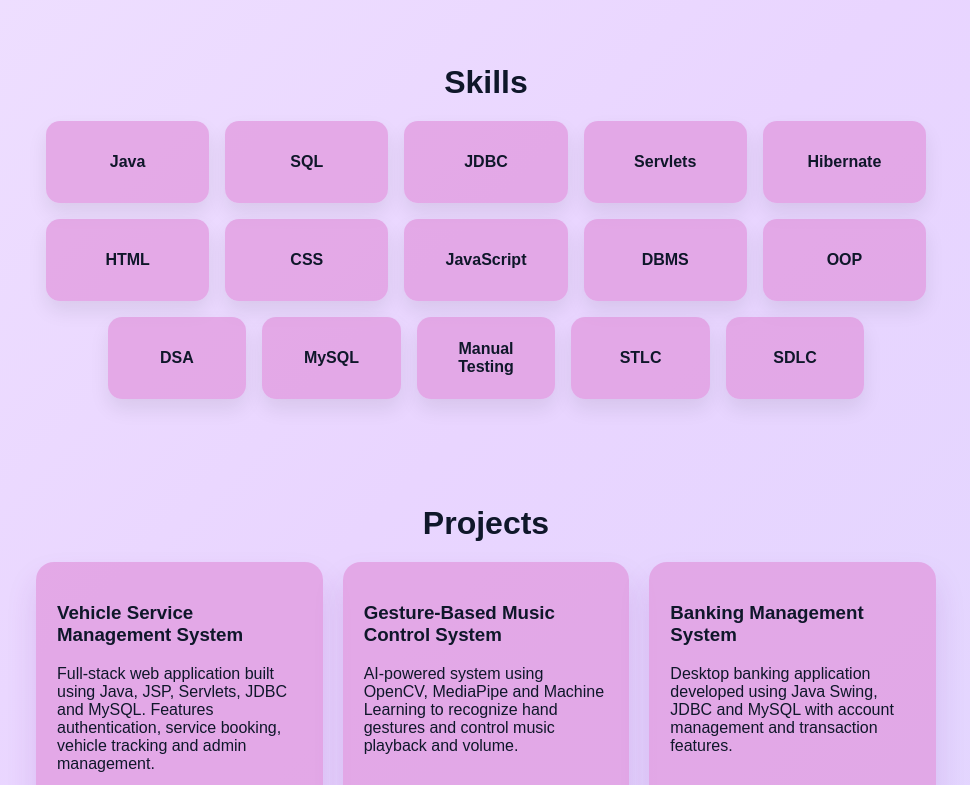
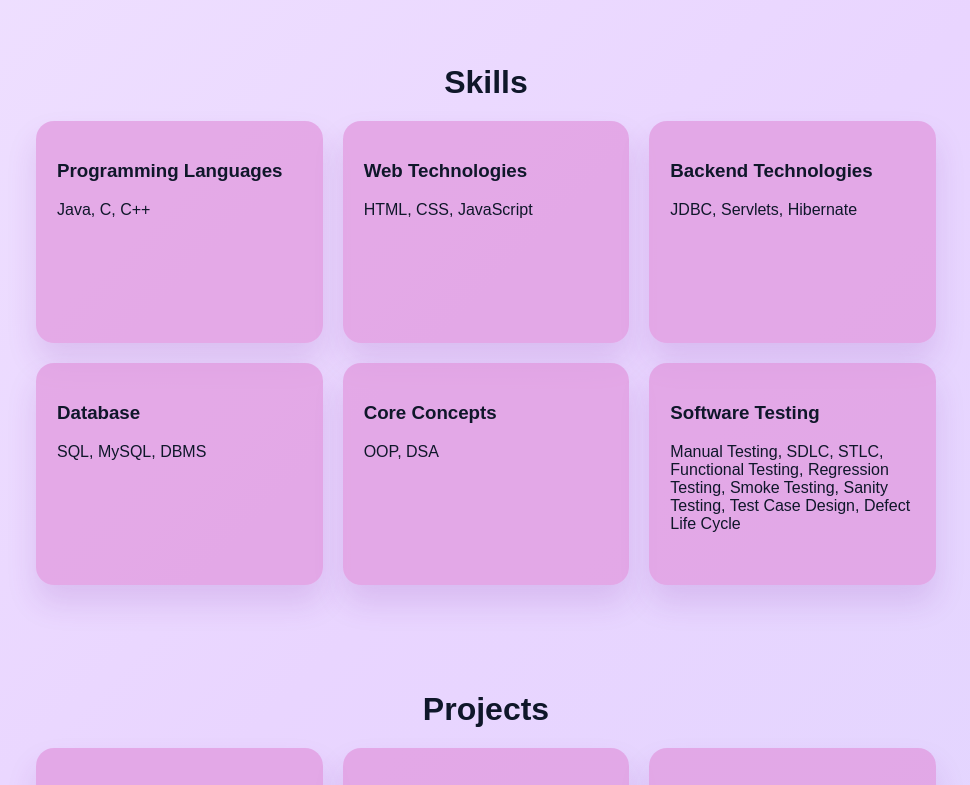
Before and after one commit to Vinaymeti/Portfolio, a plain HTML site: page index.html in a window 1280 px wide. Shown: the part 822-1607 px from the top of the page, without its empty margins (154-1124 px from the left). Drawn offline with Linux system fonts and the light colour scheme.

Commit message:
Update index.html

```diff
--- a/index.html
+++ b/index.html
@@ -25,9 +25,10 @@
         <h1>Hi, I'm Vinay S Meti</h1>
 
       <p>
-            Aspiring Full Stack Developer | Java Developer
+    Aspiring Full Stack Developer |
+    Java Developer |
+    Software Testing Enthusiast
 </p>
-
         <a href="#projects" class="btn">
             View Projects
         </a>
@@ -57,33 +58,48 @@
     </section>
 
     <!-- SKILLS -->
+
 <section id="skills">
     <h2>Skills</h2>
 
-        <div class="skills">
+    <div class="projects-container">
 
-            <div class="skills-row skills-row-top">
-                <span>Java</span>
-                <span>SQL</span>
-                <span>JDBC</span>
-                <span>Servlets</span>
-                <span>Hibernate</span>
+        <div class="card">
+            <h3>Programming Languages</h3>
+            <p>Java, C, C++</p>
         </div>
 
-            <div class="skills-row">
-                <span>HTML</span>
-                <span>CSS</span>
-                <span>JavaScript</span>
-                <span>DBMS</span>
-                <span>OOP</span>
+        <div class="card">
+            <h3>Web Technologies</h3>
+            <p>HTML, CSS, JavaScript</p>
         </div>
 
-            <div class="skills-row skills-row-bottom">
-                <span>DSA</span>
-                <span>MySQL</span>
-                <span>Manual Testing</span>
-                <span>STLC</span>
-                <span>SDLC</span>
+        <div class="card">
+            <h3>Backend Technologies</h3>
+            <p>JDBC, Servlets, Hibernate</p>
+        </div>
+
+        <div class="card">
+            <h3>Database</h3>
+            <p>SQL, MySQL, DBMS</p>
+        </div>
+
+        <div class="card">
+            <h3>Core Concepts</h3>
+            <p>OOP, DSA</p>
+        </div>
+
+        <div class="card">
+            <h3>Software Testing</h3>
+            <p>
+                Manual Testing, SDLC, STLC,
+                Functional Testing,
+                Regression Testing,
+                Smoke Testing,
+                Sanity Testing,
+                Test Case Design,
+                Defect Life Cycle
+            </p>
         </div>
 
     </div>
```
Lines whose indentation alone changed are shown as unchanged.
